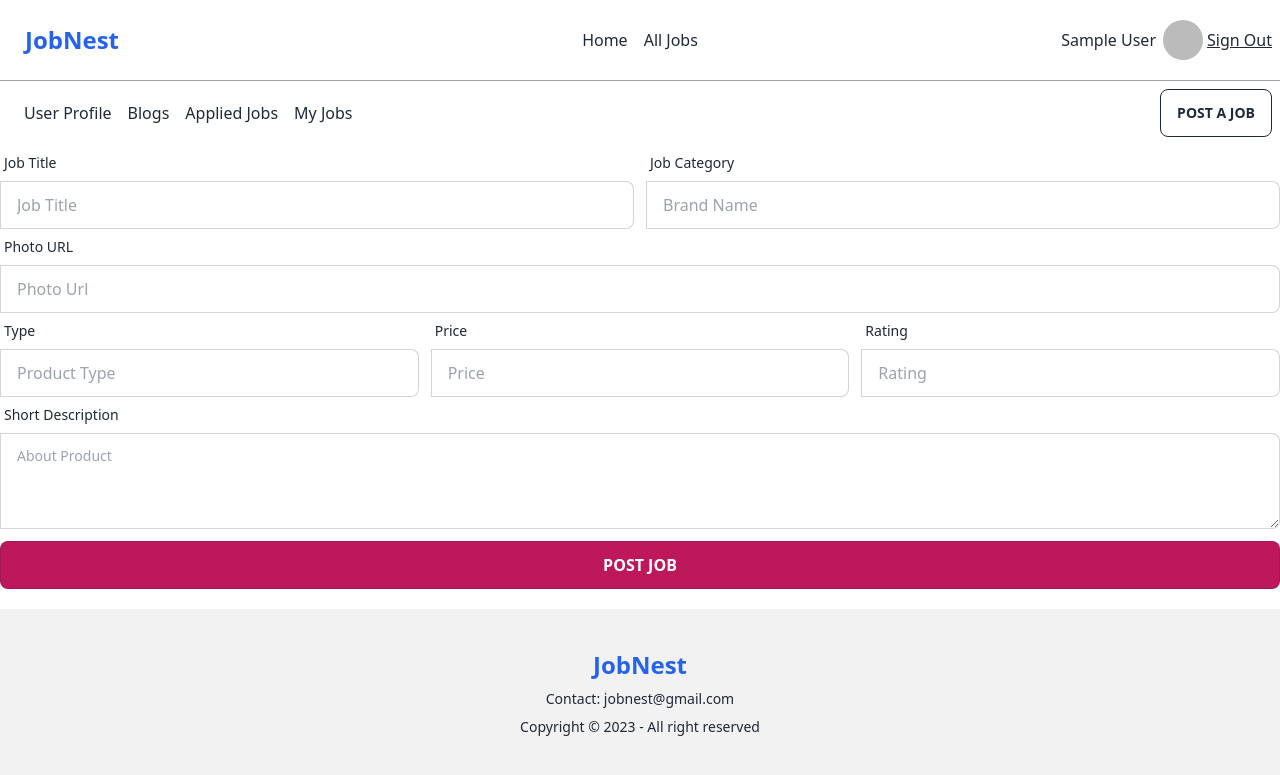
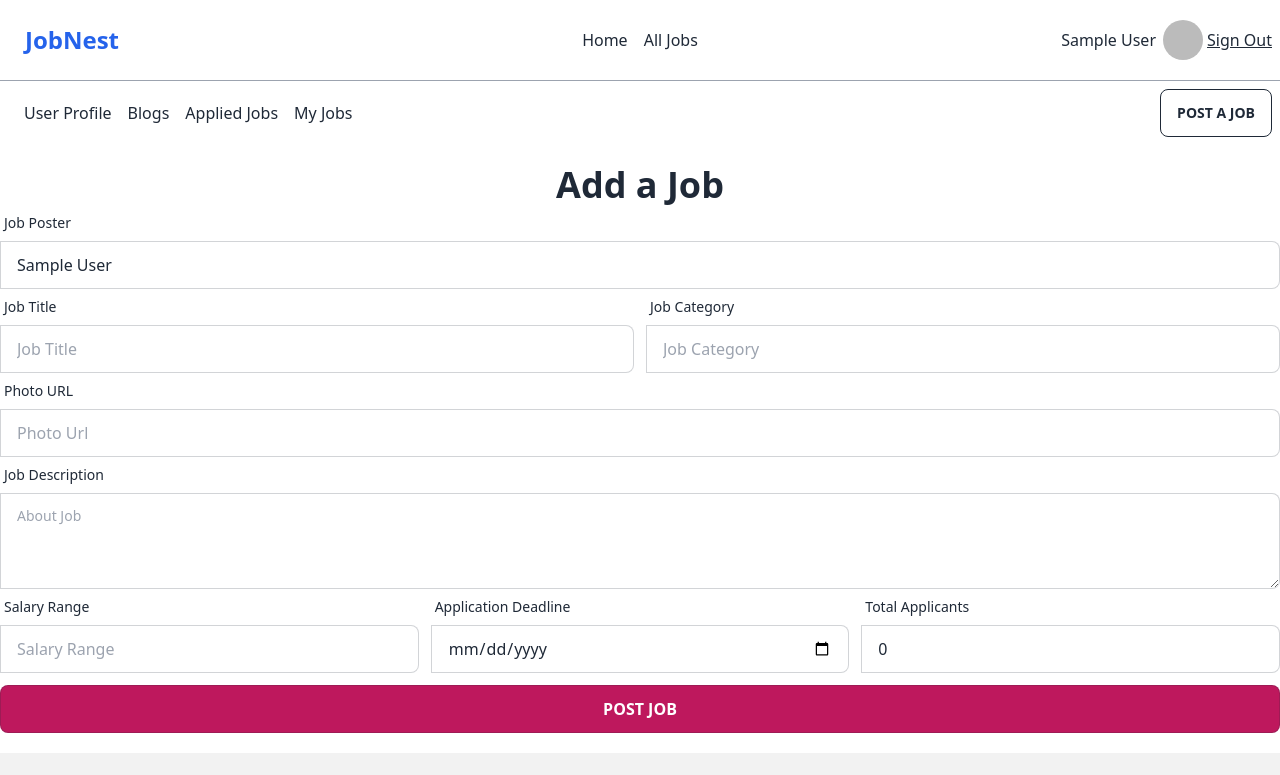
Before and after one commit to shimu-7/jobnest-client, a React (Vite) app: page /addJob in a window 1280 px wide. Shown: the top 775 px of the page. Built offline with nearby package versions, Linux system fonts and the light colour scheme; no server answers; sample sign-in values are in the browser's storage.

Commit message:
add job page created and post job to mongodb

```diff
--- a/src/pages/AddJob.jsx
+++ b/src/pages/AddJob.jsx
@@ -1,18 +1,67 @@
+import { useContext } from "react";
 import NavBar from "../shared/NavBar";
 import UserProfileNavbar from "../shared/UserProfileNavbar";
+import { AuthContext } from "../providers/AuthProvider";
+import Swal from "sweetalert2";
 
 
 
 const AddJob = () => {
-    const handleAddJob = e =>{
-        e.preventDefault()
+    const { user } = useContext(AuthContext)
+    const handleAddJob = e => {
+        e.preventDefault();
+        const title = e.target.jTitle.value;
+        const category = e.target.jCategory.value;
+        const photo = e.target.photo.value;
+        const description = e.target.description.value;
+        const salary = e.target.salary.value;
+        const deadline = e.target.deadline.value;
+        const applicants = e.target.applicants.value;
+        const poster= user.displayName;
+
+        const newJob = {poster, title, category, photo, description, salary, deadline, applicants};
+        console.log(newJob)
+
+
+        fetch('http://localhost:5000/jobs',{
+            method: 'POST',
+            headers:{
+                'content-type': 'application/json'
+            },
+            body: JSON.stringify(newJob)
+        })
+        .then(res=>res.json())
+        .then(data=>{
+            console.log(data);
+            if(data.insertedId)
+            {
+                Swal.fire({
+                    icon: 'success',
+                    title: 'Congratulation',
+                    text: 'Job Posted Successfully',
+
+                  })
+            }
+        })
     }
     return (
         <div>
             <NavBar></NavBar>
             <UserProfileNavbar></UserProfileNavbar>
+            <h1 className="text-4xl mt-5 text-center font-semibold">Add a Job</h1>
             <div className="max-w-7xl mx-auto">
                 <form onSubmit={handleAddJob}>
+                    <div className="md:flex gap-3">
+                        <div className="form-control w-full">
+                            <label className="label">
+                                <span className="label-text">Job Poster</span>
+                            </label>
+                            <label className="input-group">
+                                <input type="text" defaultValue={user.displayName} className="input input-bordered w-full" name="" />
+                            </label>
+                        </div>
+
+                    </div>
                     <div className="md:flex gap-3">
                         <div className="form-control md:w-1/2">
                             <label className="label">
@@ -27,7 +76,7 @@ const AddJob = () => {
                                 <span className="label-text">Job Category</span>
                             </label>
                             <label className="input-group">
-                                <input type="text" placeholder="Brand Name" className="input input-bordered w-full" name="bName" />
+                                <input type="text" placeholder="Job Category" className="input input-bordered w-full" name="jCategory" />
                             </label>
                         </div>
                     </div>
@@ -43,43 +92,44 @@ const AddJob = () => {
 
                     </div>
                     <div className="md:flex gap-3">
+                        <div className="form-control w-full">
+                            <label className="label">
+                                <span className="label-text">Job Description</span>
+                            </label>
+                            <label className="input-group">
+                                {/* <input type="text" placeholder="About Product" className="input input-bordered w-full" name="description" /> */}
+                                <textarea className="textarea w-full textarea-bordered h-24" placeholder="About Job" name="description"></textarea>
+                            </label>
+                        </div>
+
+                    </div>
+                    <div className="md:flex gap-3">
                         <div className="form-control md:w-1/3">
                             <label className="label">
-                                <span className="label-text">Type</span>
+                                <span className="label-text">Salary Range</span>
                             </label>
                             <label className="input-group">
-                                <input type="text" placeholder="Product Type" className="input input-bordered w-full" name="type" />
+                                <input type="text" placeholder="Salary Range" className="input input-bordered w-full" name="salary" />
                             </label>
                         </div>
                         <div className="form-control md:w-1/3">
                             <label className="label">
-                                <span className="label-text">Price</span>
+                                <span className="label-text">Application Deadline</span>
                             </label>
                             <label className="input-group">
-                                <input type="text" placeholder="Price" className="input input-bordered w-full" name="price" />
+                                <input type="date" placeholder="Application Deadline" className="input input-bordered w-full" name="deadline" />
                             </label>
                         </div>
                         <div className="form-control md:w-1/3">
                             <label className="label">
-                                <span className="label-text">Rating</span>
+                                <span className="label-text">Total Applicants</span>
                             </label>
                             <label className="input-group">
-                                <input type="text" placeholder="Rating" className="input input-bordered w-full" name="rating" />
+                                <input type="text" defaultValue={0} className="input input-bordered w-full" name="applicants" />
                             </label>
                         </div>
                     </div>
-                    <div className="md:flex gap-3">
-                        <div className="form-control w-full">
-                            <label className="label">
-                                <span className="label-text">Short Description</span>
-                            </label>
-                            <label className="input-group">
-                                {/* <input type="text" placeholder="About Product" className="input input-bordered w-full" name="description" /> */}
-                                <textarea className="textarea w-full textarea-bordered h-24" placeholder="About Product" name="description"></textarea>
-                            </label>
-                        </div>
 
-                    </div>
 
 
                     <div>
```
